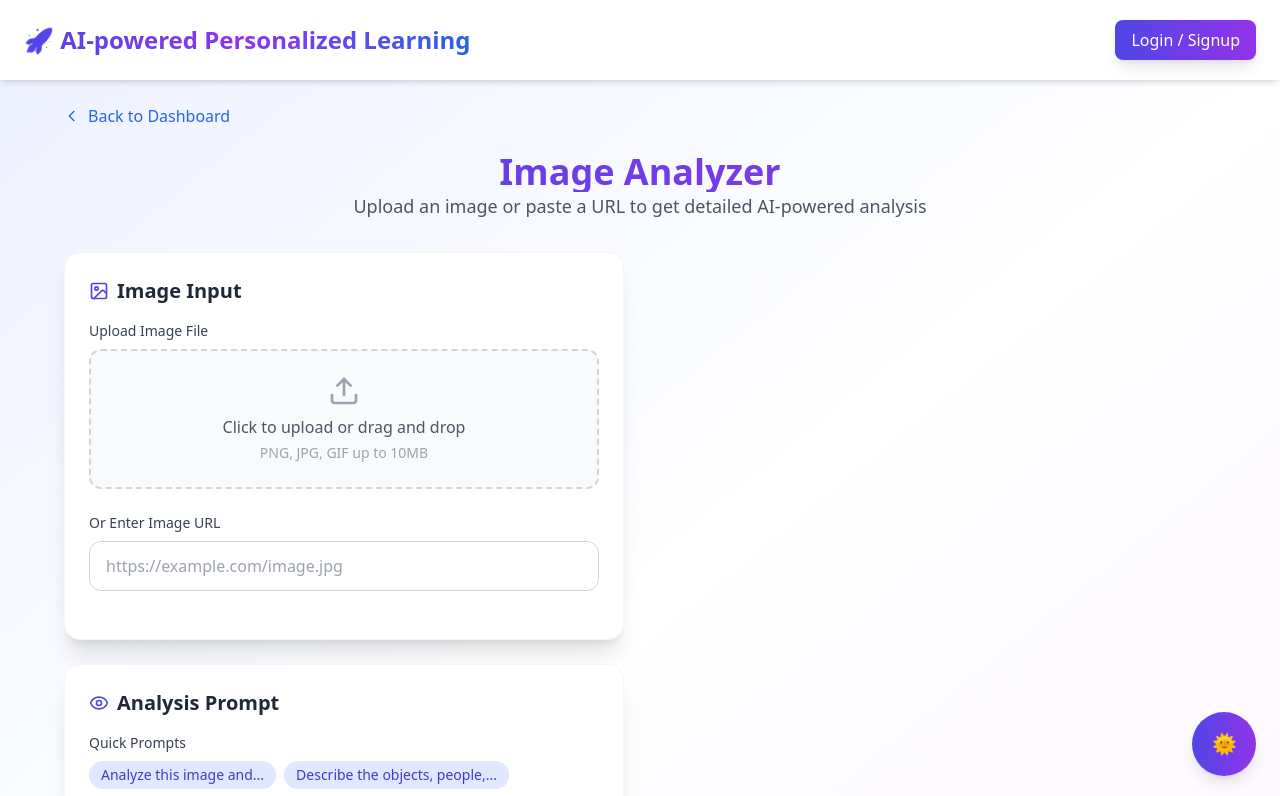
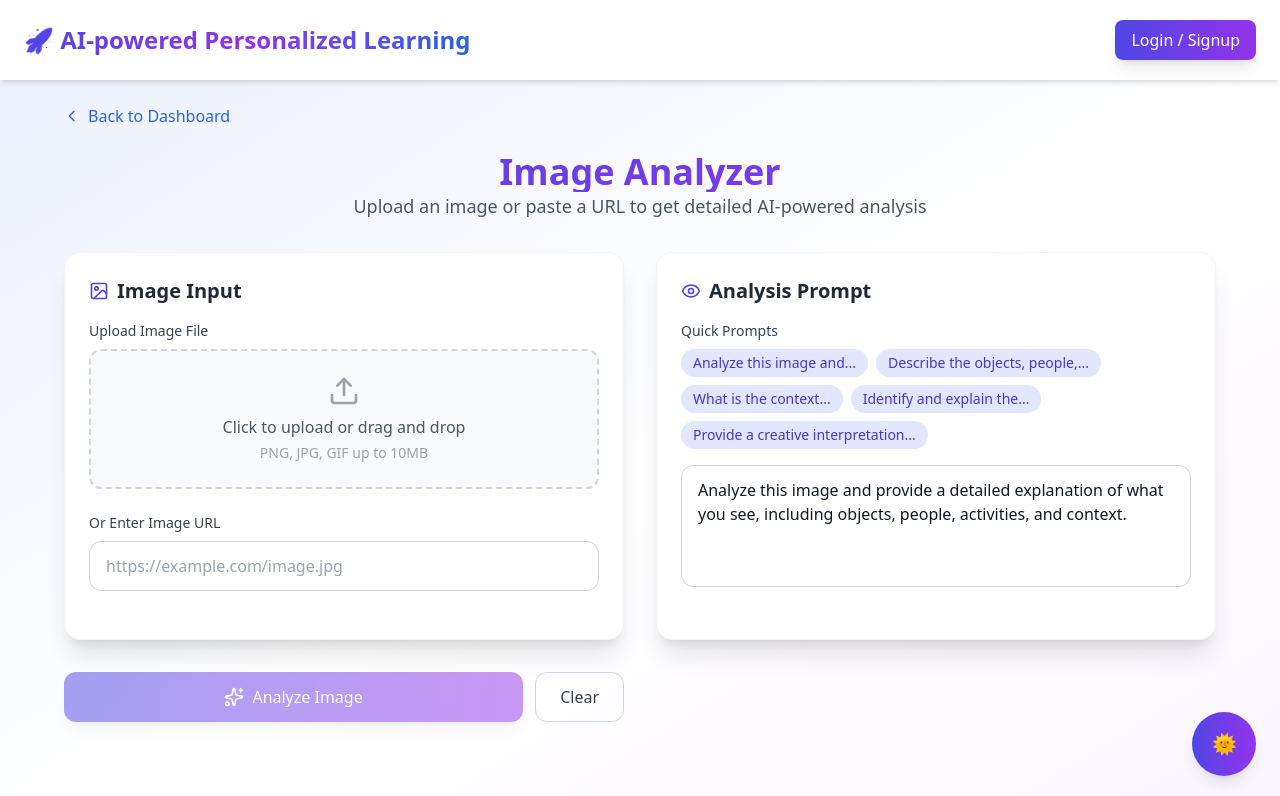
Before and after one commit to DharanSJIT/AI_learning_website, a React (Vite) app in the folder frontend/: page /image-analysis in a window 1280 px wide. Shown: the top 796 px of the page. Built offline with nearby package versions, Linux system fonts and the light colour scheme; no server answers.

Commit message:
updated image analyzer

```diff
--- a/frontend/src/components/ImageExplanation.jsx
+++ b/frontend/src/components/ImageExplanation.jsx
@@ -23,7 +23,6 @@ export default function ImageExplanation() {
   const [previewUrl, setPreviewUrl] = useState("");
   const fileInputRef = useRef(null);
 
-  // Use VITE_ prefix for environment variables with Vite
   const genAI = new GoogleGenerativeAI(import.meta.env.VITE_GEMINI_API_KEY);
 
   const handleFileUpload = (e) => {
@@ -33,7 +32,7 @@ export default function ImageExplanation() {
       const reader = new FileReader();
       reader.onload = (e) => setPreviewUrl(e.target.result);
       reader.readAsDataURL(selectedFile);
-      setUrl(""); // Clear URL if file is uploaded
+      setUrl("");
     }
   };
 
@@ -104,7 +103,6 @@ export default function ImageExplanation() {
 
       const rawText = await result.response.text();
 
-      // Clean response text from markdown and bullets
       const cleanedText = rawText
         .replace(/^\s*[*-]\s?/gm, "")
         .replace(/\*\*(.*?)\*\*/g, "$1");
@@ -151,9 +149,8 @@ export default function ImageExplanation() {
   return (
     <div className="min-h-screen bg-gradient-to-br from-indigo-50 via-white to-purple-50 p-6">
       <div className="max-w-6xl mx-auto">
-        {/* Back to Dashboard Link */}
         <Link
-          to="/home" // update this route to your dashboard path if different
+          to="/home"
           className="inline-flex items-center text-blue-600 hover:text-blue-800 mb-6 font-medium transition-colors"
         >
           <svg
@@ -172,7 +169,6 @@ export default function ImageExplanation() {
           Back to Dashboard
         </Link>
 
-        {/* Header */}
         <div className="text-center mb-8">
           <h1 className="text-4xl font-bold bg-gradient-to-r from-indigo-600 to-purple-600 bg-clip-text text-transparent">
             Image Analyzer
@@ -182,9 +178,8 @@ export default function ImageExplanation() {
           </p>
         </div>
 
-        <div className="grid lg:grid-cols-2 gap-8">
-          {/* Left Panel */}
-          <div className="space-y-6">
+        {/* First Row: Image Input + Prompt */}
+        <div className="grid lg:grid-cols-2 gap-8 mb-8">
           {/* Image Input */}
           <div className="bg-white rounded-2xl shadow-xl p-6 border border-gray-100">
             <h3 className="text-xl font-semibold text-gray-800 mb-4 flex items-center gap-2">
@@ -192,7 +187,6 @@ export default function ImageExplanation() {
               Image Input
             </h3>
 
-              {/* File Upload */}
             <div className="mb-6">
               <label className="block text-sm font-medium text-gray-700 mb-2">
                 Upload Image File
@@ -216,7 +210,6 @@ export default function ImageExplanation() {
               />
             </div>
 
-              {/* URL Input */}
             <div className="mb-6">
               <label className="block text-sm font-medium text-gray-700 mb-2">
                 Or Enter Image URL
@@ -231,7 +224,7 @@ export default function ImageExplanation() {
             </div>
           </div>
 
-            {/* Prompt Input */}
+          {/* Analysis Prompt */}
           <div className="bg-white rounded-2xl shadow-xl p-6 border border-gray-100">
             <h3 className="text-xl font-semibold text-gray-800 mb-4 flex items-center gap-2">
               <Eye className="w-5 h-5 text-indigo-600" />
@@ -263,9 +256,30 @@ export default function ImageExplanation() {
               onChange={(e) => setPrompt(e.target.value)}
             />
           </div>
+        </div>
 
-            {/* Buttons */}
-            <div className="flex gap-3">
+        {/* Second Row: Preview + AI Response */}
+        <div className="grid lg:grid-cols-2 gap-8">
+          {/* Image Preview */}
+          {previewUrl && (
+            <div className="bg-white rounded-2xl shadow-xl p-6 border border-gray-100">
+              <h3 className="text-xl font-semibold text-gray-800 mb-4">
+                Image Preview
+              </h3>
+              <div className="rounded-xl overflow-hidden bg-gray-100">
+                <img
+                  src={previewUrl}
+                  alt="Preview"
+                  className="w-full h-[320px] object-cover"
+                  onError={() => setPreviewUrl("")}
+                />
+              </div>
+            </div>
+          )}
+
+          {/* AI Analysis */}
+          <div className="flex flex-col gap-3">
+            <div className="flex gap-3 mb-3">
               <button
                 onClick={runExplain}
                 disabled={loading || (!url && !file) || !prompt}
@@ -290,28 +304,7 @@ export default function ImageExplanation() {
                 Clear
               </button>
             </div>
-          </div>
 
-          {/* Right Panel */}
-          <div className="space-y-6">
-            {/* Preview */}
-            {previewUrl && (
-              <div className="bg-white rounded-2xl shadow-xl p-6 border border-gray-100">
-                <h3 className="text-xl font-semibold text-gray-800 mb-4">
-                  Image Preview
-                </h3>
-                <div className="rounded-xl overflow-hidden bg-gray-100">
-                  <img
-                    src={previewUrl}
-                    alt="Preview"
-                    className="w-full h-64 object-cover"
-                    onError={() => setPreviewUrl("")}
-                  />
-                </div>
-              </div>
-            )}
-
-            {/* AI Response */}
             {(response || loading) && (
               <div className="bg-white rounded-2xl shadow-xl p-6 border border-gray-100">
                 <div className="flex items-center justify-between mb-4">
```
Lines whose indentation alone changed are shown as unchanged.
